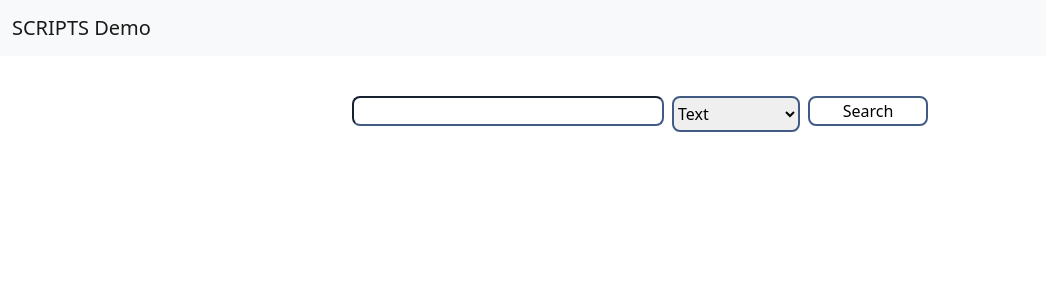
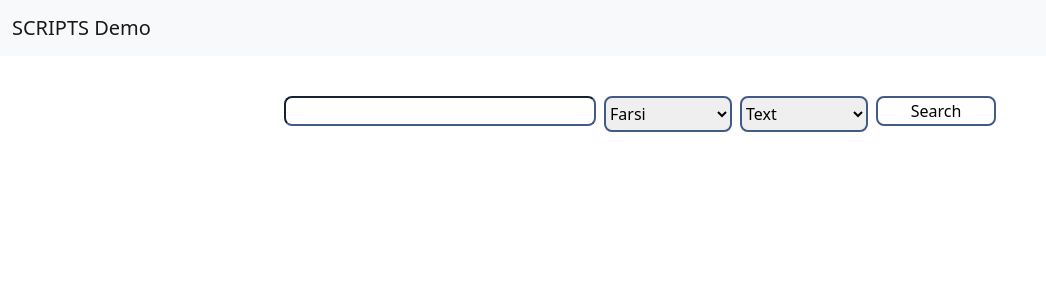
Before and after one commit to cruxcode/scriptsdemo-web, a React (Create React App) app: page / in a window 1280 px wide. Shown: the top 300 px of the page, without its empty margins (0-1046 px from the left). Built offline with nearby package versions, Linux system fonts and the light colour scheme.

Commit message:
added multi language and bugfix

```diff
--- a/src/components/cards/SearchResult.scss
+++ b/src/components/cards/SearchResult.scss
@@ -1,4 +1,5 @@
-.exact_header {
+.exact_header,
+.relevant_header {
 	font-size: 1rem;
 	color: rgb(114, 33, 131);
 	font-weight: bold;
--- a/src/components/cards/SearchResult.tsx
+++ b/src/components/cards/SearchResult.tsx
@@ -32,6 +32,9 @@ export const SearchResultCard: React.FC<SearchResultCardProps> = (props) => {
 				}
 			});
 		}, 200 + Math.random() * 1000);
+		return () => {
+			clearInterval(timer);
+		};
 	}, [props.queryid, props.filename, props.lang, props.source, props]);
 
 	const handleShowEnglish = useCallback(() => {
--- a/src/screens/HomePage/HomePageBody.tsx
+++ b/src/screens/HomePage/HomePageBody.tsx
@@ -18,7 +18,7 @@ export const HomePageBody: React.FC<HomePageBodyProps> = (props) => {
 	const [queryid, setQueryid] = useState<string>();
 	const searchInput = useRef<HTMLInputElement>(null);
 	const [queryText, setQueryText] = useState<string | null>(null);
-	const lang = "ps";
+	const [lang, setLang] = useState<string>("fa");
 	const size = 20;
 	const [showDialog, setShowDialog] = useState<boolean>(false);
 	const [dialogContent, setDialogContent] = useState<string>("");
@@ -52,6 +52,27 @@ export const HomePageBody: React.FC<HomePageBodyProps> = (props) => {
 							borderColor: "rgb(66, 91, 132)",
 						}}
 					/>
+				</div>
+				<div className={"searchbaritem"}>
+					<select
+						id="source"
+						name="source"
+						style={{
+							fontSize: "1rem",
+							padding: "0.25rem 0",
+							borderRadius: "0.5rem",
+							boxSizing: "border-box",
+							border: "2px solid rgb(66, 91, 132)",
+							minWidth: "8rem",
+						}}
+						value={source}
+						onChange={(selection) => {
+							setLang(selection.target.value as any);
+						}}
+					>
+						<option value="fa">Farsi</option>
+						<option value="ps">Pashto</option>
+					</select>
 				</div>
 				<div className={"searchbaritem"}>
 					<select
--- a/src/services/search.ts
+++ b/src/services/search.ts
@@ -6,7 +6,7 @@ export function search(
 ) {
 	const headers = new Headers();
 	headers.append("Content-Type", "application/json");
-	return fetch("http://3.129.3.172:8080/search", {
+	return fetch("http://3.23.198.147:8080/search", {
 		method: "POST",
 		headers: headers,
 		body: JSON.stringify({ query, lang, source, size }),
@@ -20,7 +20,7 @@ export function summary(
 	source: string
 ) {
 	return fetch(
-		"http://3.129.3.172:8080/search/summary?" +
+		"http://3.23.198.147:8080/search/summary?" +
 			`queryid=${queryid}` +
 			`&filename=${filename}` +
 			`&lang=${lang}` +
```
